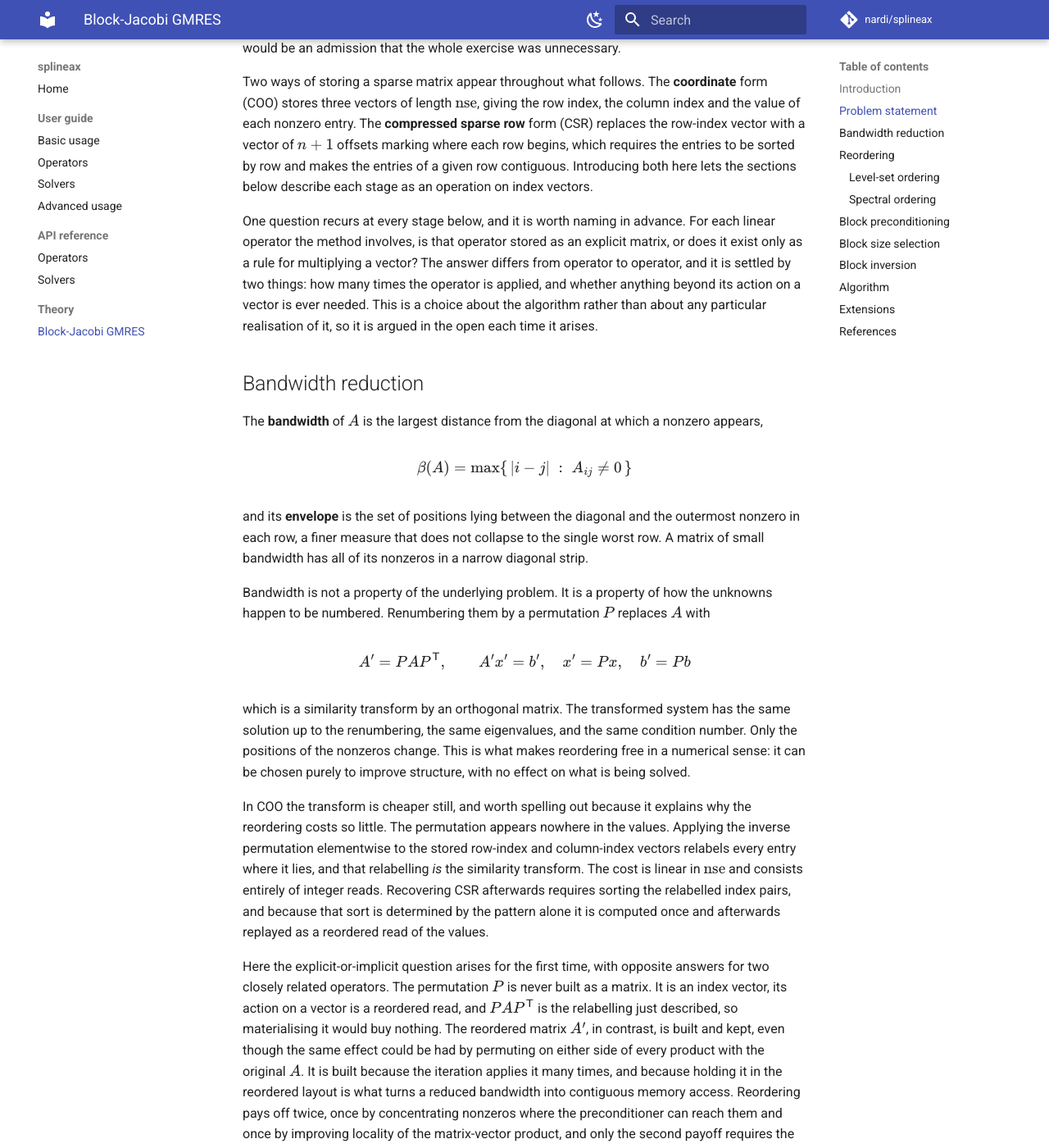
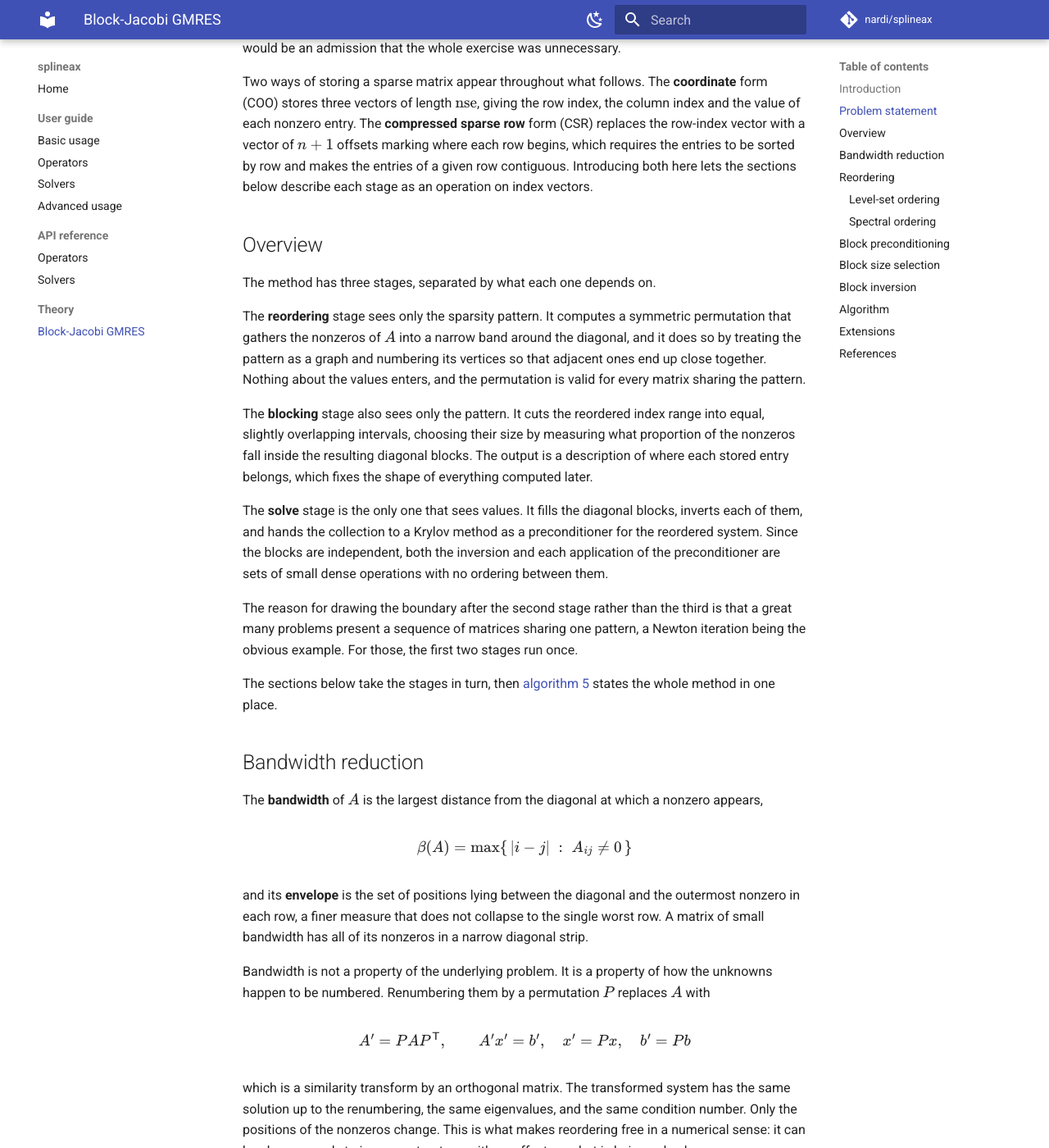
Before and after one commit to nardi/splineax, an MkDocs documentation site: the page built from docs/theory/block-jacobi-gmres.md, in a window 1280 px wide and 1400 px high, scrolled down 1414 px. Shown: the whole window at 82% size. Built offline with MkDocs 1.6.1 and Material for MkDocs 9.7.7, drawn with Linux system fonts in a browser that asks for light colours; comment, search, counter and statistics services are not loaded; some of the changed text lies outside the part shown.

Commit message:
docs: Open the theory page with a stage overview
Add an overview section summarising the reordering, blocking and solve stages
and the dependency boundary between them, so the reader has the shape of the
method before the detail. Drop the paragraph posing the storage question in the
abstract, and let each section state its own choice directly.

```diff
--- a/docs/theory/block-jacobi-gmres.md
+++ b/docs/theory/block-jacobi-gmres.md
@@ -61,12 +61,32 @@ requires the entries to be sorted by row and makes the entries of a given row co
 Introducing both here lets the sections below describe each stage as an operation on index
 vectors.
 
-One question recurs at every stage below, and it is worth naming in advance. For each linear
-operator the method involves, is that operator stored as an explicit matrix, or does it exist
-only as a rule for multiplying a vector? The answer differs from operator to operator, and it
-is settled by two things: how many times the operator is applied, and whether anything beyond
-its action on a vector is ever needed. This is a choice about the algorithm rather than about
-any particular realisation of it, so it is argued in the open each time it arises.
+## Overview
+
+The method has three stages, separated by what each one depends on.
+
+The **reordering** stage sees only the sparsity pattern. It computes a symmetric permutation
+that gathers the nonzeros of $A$ into a narrow band around the diagonal, and it does so by
+treating the pattern as a graph and numbering its vertices so that adjacent ones end up
+close together. Nothing about the values enters, and the permutation is valid for every
+matrix sharing the pattern.
+
+The **blocking** stage also sees only the pattern. It cuts the reordered index range into
+equal, slightly overlapping intervals, choosing their size by measuring what proportion of
+the nonzeros fall inside the resulting diagonal blocks. The output is a description of where
+each stored entry belongs, which fixes the shape of everything computed later.
+
+The **solve** stage is the only one that sees values. It fills the diagonal blocks, inverts
+each of them, and hands the collection to a Krylov method as a preconditioner for the
+reordered system. Since the blocks are independent, both the inversion and each application
+of the preconditioner are sets of small dense operations with no ordering between them.
+
+The reason for drawing the boundary after the second stage rather than the third is that a
+great many problems present a sequence of matrices sharing one pattern, a Newton iteration
+being the obvious example. For those, the first two stages run once.
+
+The sections below take the stages in turn, then [algorithm 5](#algo5) states the whole
+method in one place.
 
 ## Bandwidth reduction
 
@@ -97,10 +117,10 @@ linear in $\mathrm{nse}$ and consists entirely of integer reads. Recovering CSR
 requires sorting the relabelled index pairs, and because that sort is determined by the
 pattern alone it is computed once and afterwards replayed as a reordered read of the values.
 
-Here the explicit-or-implicit question arises for the first time, with opposite answers for
-two closely related operators. The permutation $P$ is never built as a matrix. It is an index
-vector, its action on a vector is a reordered read, and $P A P^{\mathsf{T}}$ is the
-relabelling just described, so materialising it would buy nothing. The reordered matrix $A'$,
+Two closely related operators are stored quite differently here. The permutation $P$ is never
+built as a matrix. It is an index vector, its action on a vector is a reordered read, and
+$P A P^{\mathsf{T}}$ is the relabelling just described, so materialising it would buy
+nothing. The reordered matrix $A'$,
 in contrast, is built and kept, even though the same effect could be had by permuting on
 either side of every product with the original $A$. It is built because the iteration applies
 it many times, and because holding it in the reordered layout is what turns a reduced
@@ -250,8 +270,8 @@ entries. Entries that no subdomain covers are given a destination outside the bl
 discarded there, which turns neglecting what falls outside the blocks into an addressing choice
 rather than a test applied per entry.
 
-The explicit-or-implicit question divides here, and the division is the design. As an
-$n \times n$ operator the preconditioner is never assembled, not even sparsely: it exists only
+How the preconditioner is stored divides at this point, and the division is the design. As an
+$n \times n$ operator it is never assembled, not even sparsely: it exists only
 as [algorithm 3](#algo3). Its individual blocks are made fully explicit, as small dense
 inverses. An implicit outer operator costs no storage and no sparse arithmetic, while explicit
 inner blocks reduce each application to independent dense products. The block-diagonal
```
